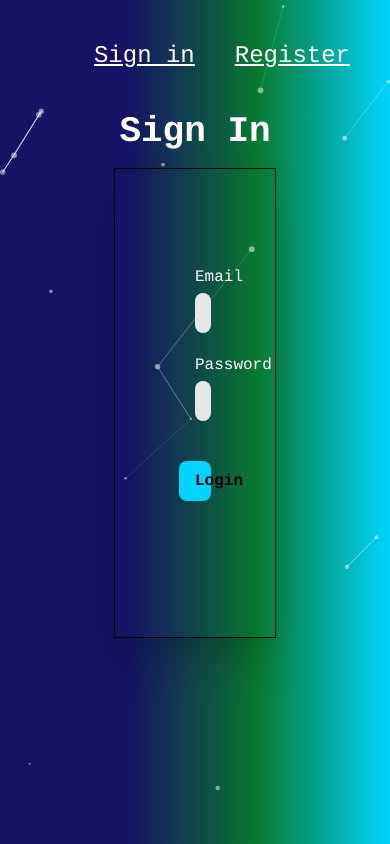
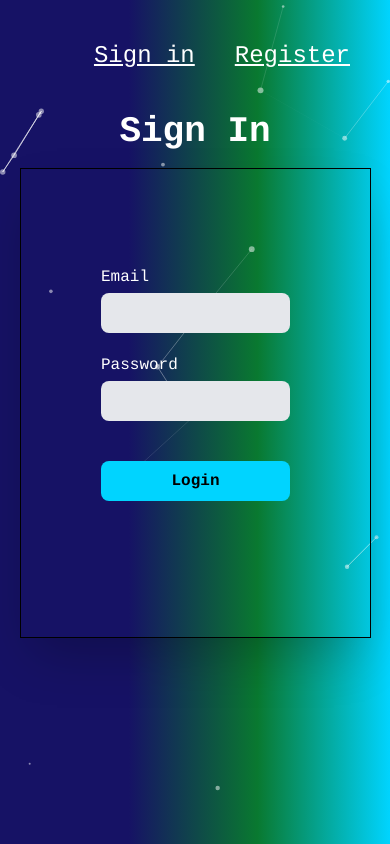
Before and after one commit to Zibi95/face-app, a React (Create React App) app: page /authentication in a window 390 px wide. Built offline with nearby package versions, Linux system fonts and the light colour scheme.

Commit message:
responsive auth form

```diff
--- a/src/App.js
+++ b/src/App.js
@@ -8,7 +8,6 @@
 
 function App() {
   const [user, setUser] = useState('');
-
   const userInfo = { user, setUser };
 
   return (
--- a/src/components/Authentication/AuthForm.js
+++ b/src/components/Authentication/AuthForm.js
@@ -3,7 +3,7 @@
 const AuthForm = ({ inputs, handleSubmit, buttonName, error }) => {
   return (
     <Tilt
-      className="flex flex-col mx-auto items-center w-1/4 gap-4 px-20 py-24 border border-black shadow-2xl }"
+      className="flex flex-col mx-auto items-center sm:w-[50%] xl:w-[25%] w-[90%] gap-4 px-20 py-24 border border-black shadow-2xl }"
       tiltAxis="x"
       glareEnable={true}
       glareMaxOpacity={0.1}
```
